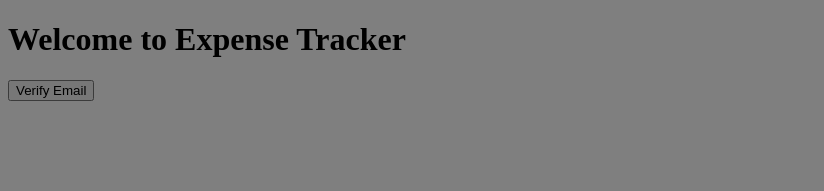
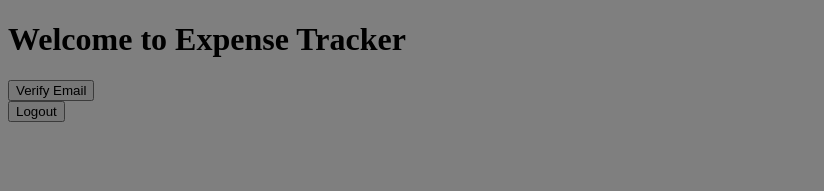
Before and after one commit to Dilkashpeshimam18/expenso-fullstack, a React (Create React App) app: page / in a window 1280 px wide. Shown: the top 191 px of the page, without its empty margins (0-824 px from the left). Built offline with nearby package versions, Linux system fonts and the light colour scheme.

Commit message:
added logout functionality

```diff
--- a/src/components/Home/Home.js
+++ b/src/components/Home/Home.js
@@ -1,4 +1,5 @@
 import React, { useState, useEffect } from 'react'
+import Logout from '../Logout/Logout'
 import ProfileModal from '../ProfileModal/ProfileModal'
 import VerifyEmail from '../VerifyEmail/VerifyEmail'
 const Home = ({ open, setOpen, isUpdated }) => {
@@ -12,6 +13,7 @@ const Home = ({ open, setOpen, isUpdated }) => {
         <div><h1>Welcome to Expense Tracker</h1>
             {open == true && <ProfileModal open={open} setOpen={setOpen} />}
             <VerifyEmail />
+            <Logout />
 
         </div>
     )
--- /dev/null
+++ b/src/components/Logout/Logout.js
@@ -0,0 +1,16 @@
+import React from 'react'
+import { useNavigate } from 'react-router-dom'
+
+const Logout = () => {
+    const navigate = useNavigate()
+    const handleLogout = () => {
+        localStorage.removeItem('token')
+        localStorage.removeItem('email')
+        navigate('/login')
+    }
+    return (
+        <div><button onClick={handleLogout}>Logout</button></div>
+    )
+}
+
+export default Logout
--- a/src/components/UpdateProfile/UpdateProfile.js
+++ b/src/components/UpdateProfile/UpdateProfile.js
@@ -23,7 +23,6 @@ const UpdateProfile = ({ setIsUpdated }) => {
 
                     }
                 })
-                console.log(response)
                 setName(response.data.users[0].displayName)
                 setPhotoUrl(response.data.users[0].photoUrl)
             }
```
